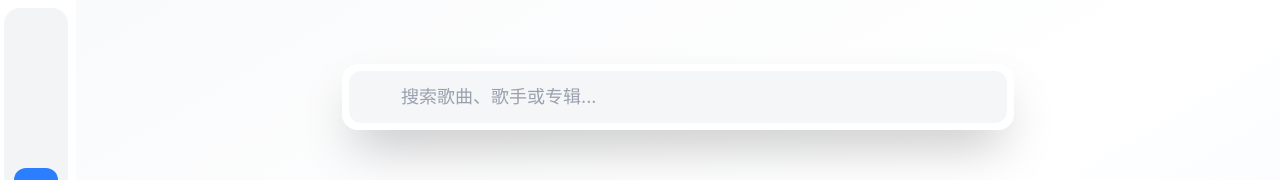
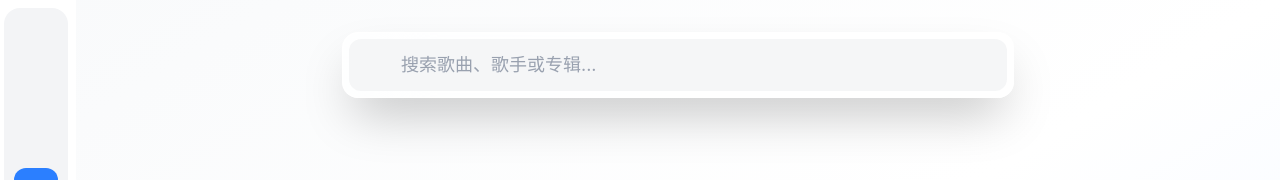
Before and after one commit to yedadtop/NasMusic, a Vue app in the folder frontned/: page /search in a window 1280 px wide. Shown: the top 180 px of the page. Built offline with nearby package versions, Linux system fonts and the light colour scheme; some icons are missing.

Commit message:
style(Search): 调整搜索页面的顶部内边距以优化布局

```diff
--- a/frontned/src/views/Search.vue
+++ b/frontned/src/views/Search.vue
@@ -2,7 +2,7 @@
   <div class="relative w-full h-full overflow-hidden">
     <div class="absolute inset-0 bg-gradient-to-br from-gray-50 via-white to-blue-50"></div>
 
-    <div class="relative z-10 flex items-start justify-center pt-12 sm:pt-16 px-4">
+    <div class="relative z-10 flex items-start justify-center pt-2 sm:pt-8 px-4">
       <div class="w-full max-w-2xl">
         <div
           class="bg-white/80 backdrop-blur-2xl rounded-2xl shadow-2xl border border-white/50 p-1.5"
```
